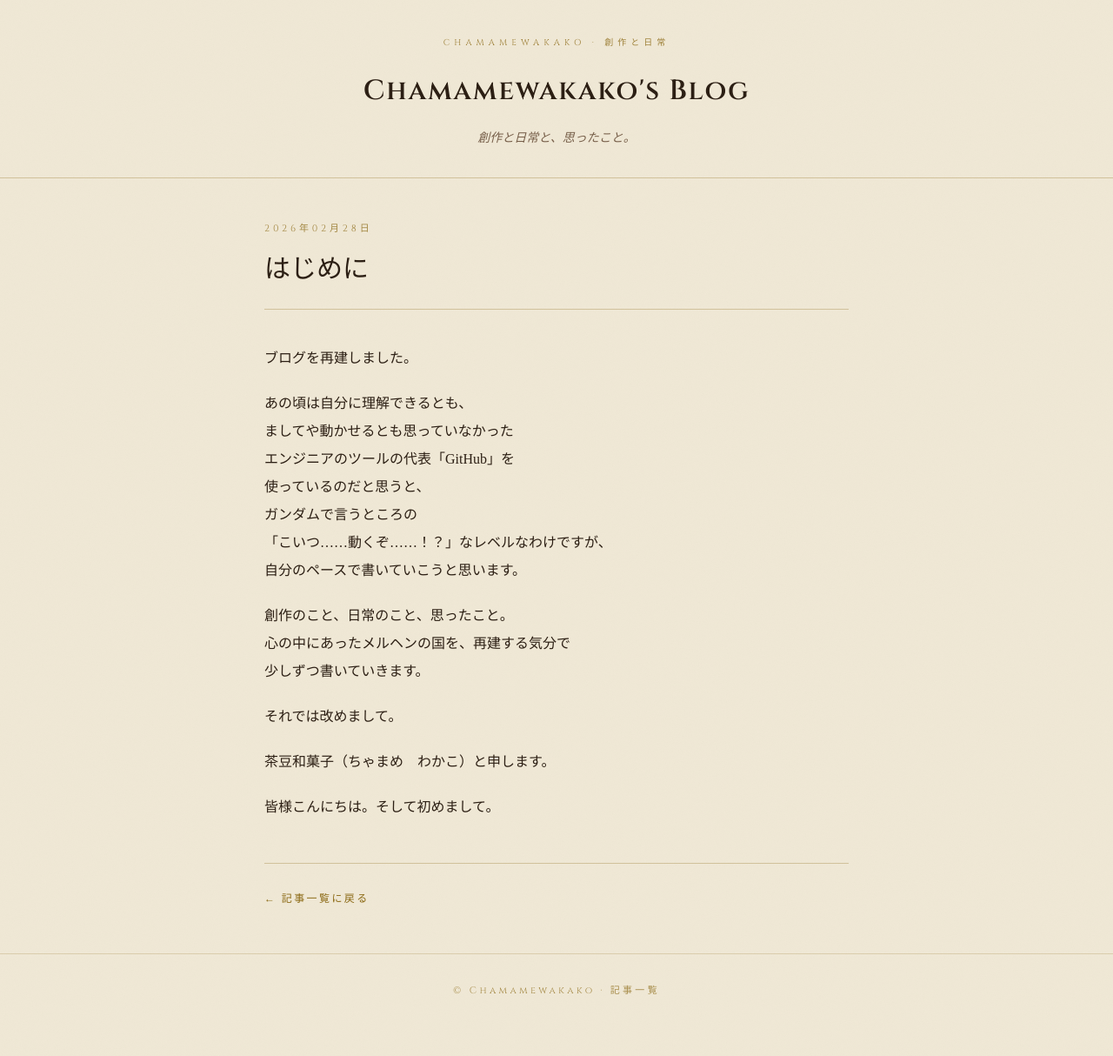
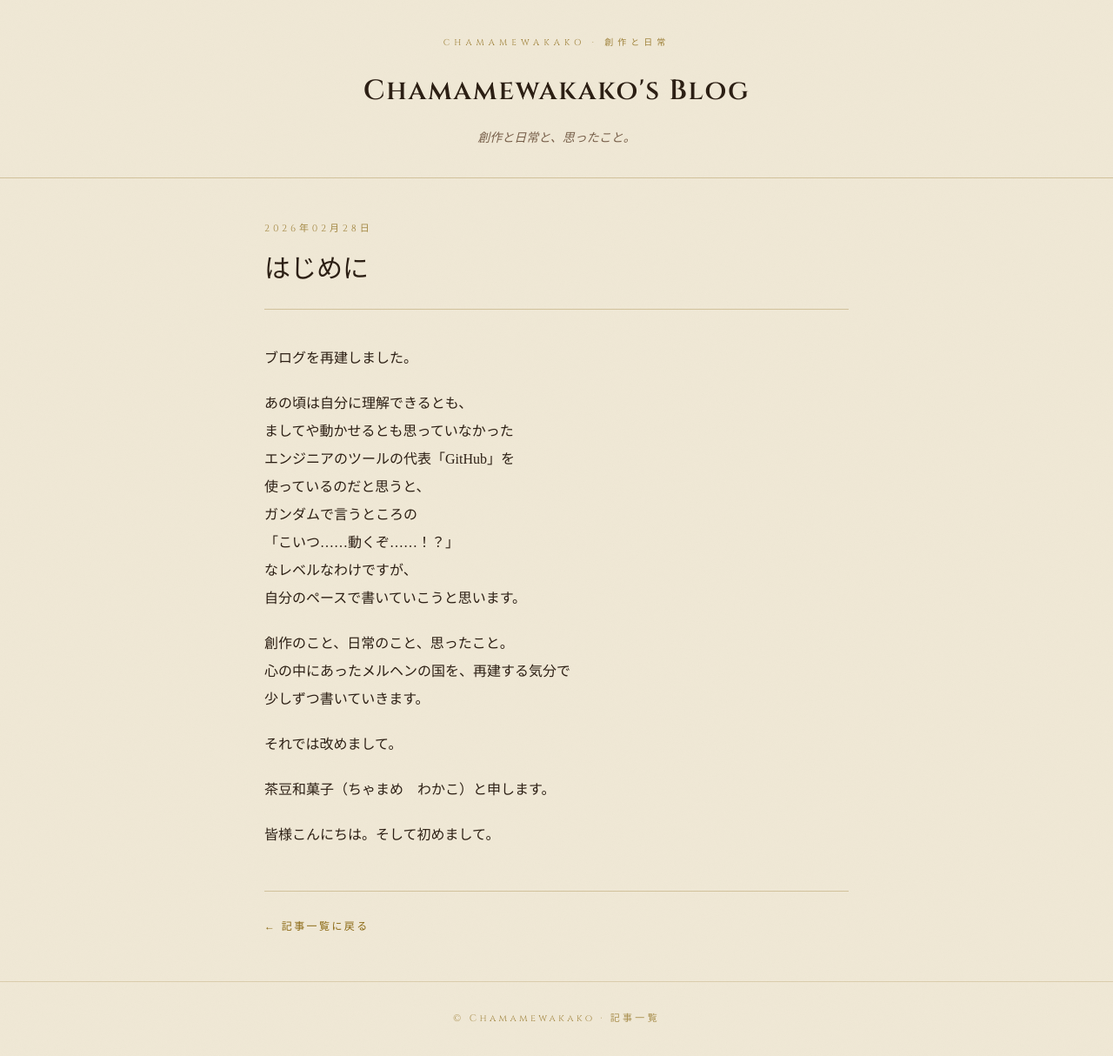
Before and after one commit to Chamamewakako/blog, a Jekyll site: the page built from _posts/2026-02-28-はじめに.md, in a window 1280 px wide. Shown: the whole page at 87% size. Built offline with Jekyll 4.4.1, drawn with Linux system fonts in a browser that asks for light colours; some web fonts are replaced; before the commit the page ends 1182 px from its top, so only the background shows below that.

```diff
--- a/_posts/2026-02-28-はじめに.md
+++ b/_posts/2026-02-28-はじめに.md
@@ -11,7 +11,8 @@ date: 2026-02-28
 エンジニアのツールの代表「GitHub」を\
 使っているのだと思うと、\
 ガンダムで言うところの\
-「こいつ……動くぞ……！？」なレベルなわけですが、\
+「こいつ……動くぞ……！？」\
+なレベルなわけですが、\
 自分のペースで書いていこうと思います。
 
 創作のこと、日常のこと、思ったこと。\
```
